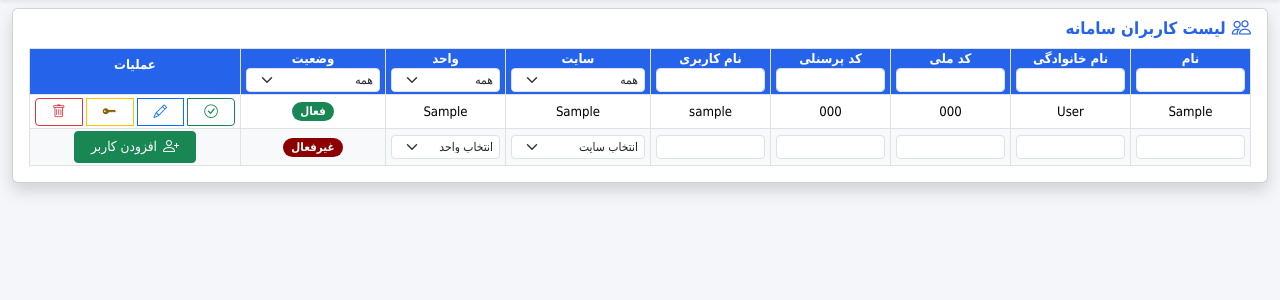
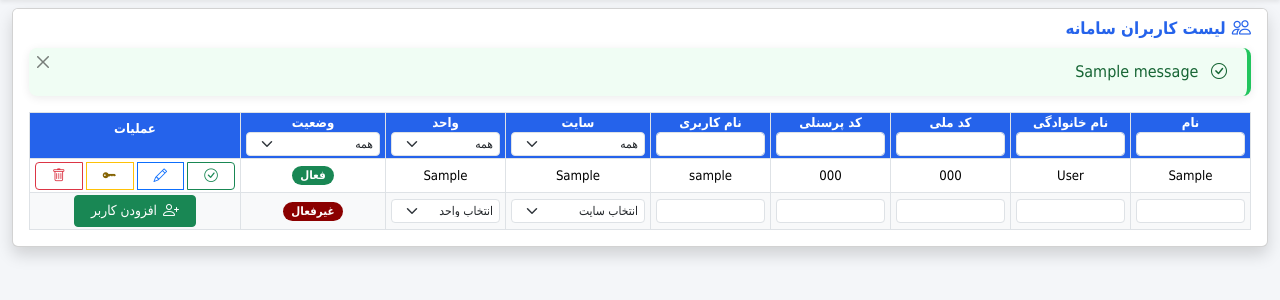
Before and after one commit to Mhsarabi/Reservation-Food, a Django app: page /Alvan/users in a window 1280 px wide. Shown: the part 70-370 px from the top of the page. Run offline with Django 5.2, Linux system fonts and the light colour scheme; a user stored in the database is signed in; tables that the repository leaves empty hold one stand-in row (values such as "Sample post"); one stand-in notice (Sample message) is shown; some libraries are stand-ins or nearby versions.

Commit message:
edit food and user table admin

```diff
--- a/core/accounts/views.py
+++ b/core/accounts/views.py
@@ -186,12 +186,19 @@ class UsersManagementView(LoginRequiredMixin,View):
                     department=request.POST.get("department"),
 
                 )
+                messages.success(request, "کاربر با موفقیت اضافه شد.")
 
             except IntegrityError:
 
                 messages.error(
                     request,
                     "کد ملی یا کد پرسنلی قبلاً ثبت شده است."
+                )
+
+            except Exception as e:
+                messages.error(
+                    request,
+                    f"خطا در ایجاد کاربر: {str(e)}"
                 )
 
         return redirect("accounts:user_management")
--- a/core/requirements.txt
+++ b/core/requirements.txt
@@ -1,5 +1,6 @@
 asgiref==3.12.1
 Django==5.2.16
+django-cleanup==9.0.0
 django-debug-toolbar==7.0.0
 et_xmlfile==2.0.0
 jalaali==0.0.1
--- a/core/static/CSS/user_management.css
+++ b/core/static/CSS/user_management.css
@@ -448,3 +448,58 @@
 .btn-group-sm .btn i {
     font-size: 0.85rem !important;
 }
+
+/* ============================================================
+   استایل پیام‌های alert
+   ============================================================ */
+.alert {
+    border-radius: 8px;
+    padding: 12px 20px;
+    margin-bottom: 16px;
+    border: none;
+    box-shadow: 0 2px 10px rgba(0,0,0,0.08);
+}
+
+.alert-danger {
+    background-color: #fef2f2;
+    color: #991b1b;
+    border-right: 4px solid #dc2626;
+}
+
+.alert-success {
+    background-color: #f0fdf4;
+    color: #166534;
+    border-right: 4px solid #22c55e;
+}
+
+.alert-warning {
+    background-color: #fffbeb;
+    color: #92400e;
+    border-right: 4px solid #f59e0b;
+}
+
+.alert-info {
+    background-color: #eff6ff;
+    color: #1e40af;
+    border-right: 4px solid #3b82f6;
+}
+
+.alert .btn-close {
+    font-size: 0.75rem;
+    padding: 0.5rem;
+}
+
+.alert {
+    animation: slideDown 0.3s ease-out;
+}
+
+@keyframes slideDown {
+    from {
+        opacity: 0;
+        transform: translateY(-20px);
+    }
+    to {
+        opacity: 1;
+        transform: translateY(0);
+    }
+}
--- a/core/templates/admin/user_management.html
+++ b/core/templates/admin/user_management.html
@@ -35,6 +35,18 @@
                 <h4><i class="bi bi-people"></i> لیست کاربران سامانه</h4>
             </div>
             <div class="card-body">
+                <!-- ============================================================ -->
+                <!-- ✅ نمایش پیام‌های خطا و موفقیت از سمت بک‌اند                  -->
+                <!-- ============================================================ -->
+                {% if messages %}
+                    {% for message in messages %}
+                        <div class="alert alert-{% if message.tags == 'error' %}danger{% else %}{{ message.tags }}{% endif %} alert-dismissible fade show" role="alert">
+                            <i class="bi {% if message.tags == 'error' %}bi-exclamation-circle{% else %}bi-check-circle{% endif %} me-2"></i>
+                            {{ message }}
+                            <button type="button" class="btn-close" data-bs-dismiss="alert" aria-label="Close"></button>
+                        </div>
+                    {% endfor %}
+                {% endif %}
                 <!-- ============================================================ -->
                 <!-- جدول کاربران با فیلترهای اکسل مانند                         -->
                 <!-- ============================================================ -->
```
Also changed, not shown: core/core/settings.py (+4 -3 lines), core/static/CSS/food_management.css (+55 -0 lines), core/templates/admin/food_management.html (+15 -3 lines).
